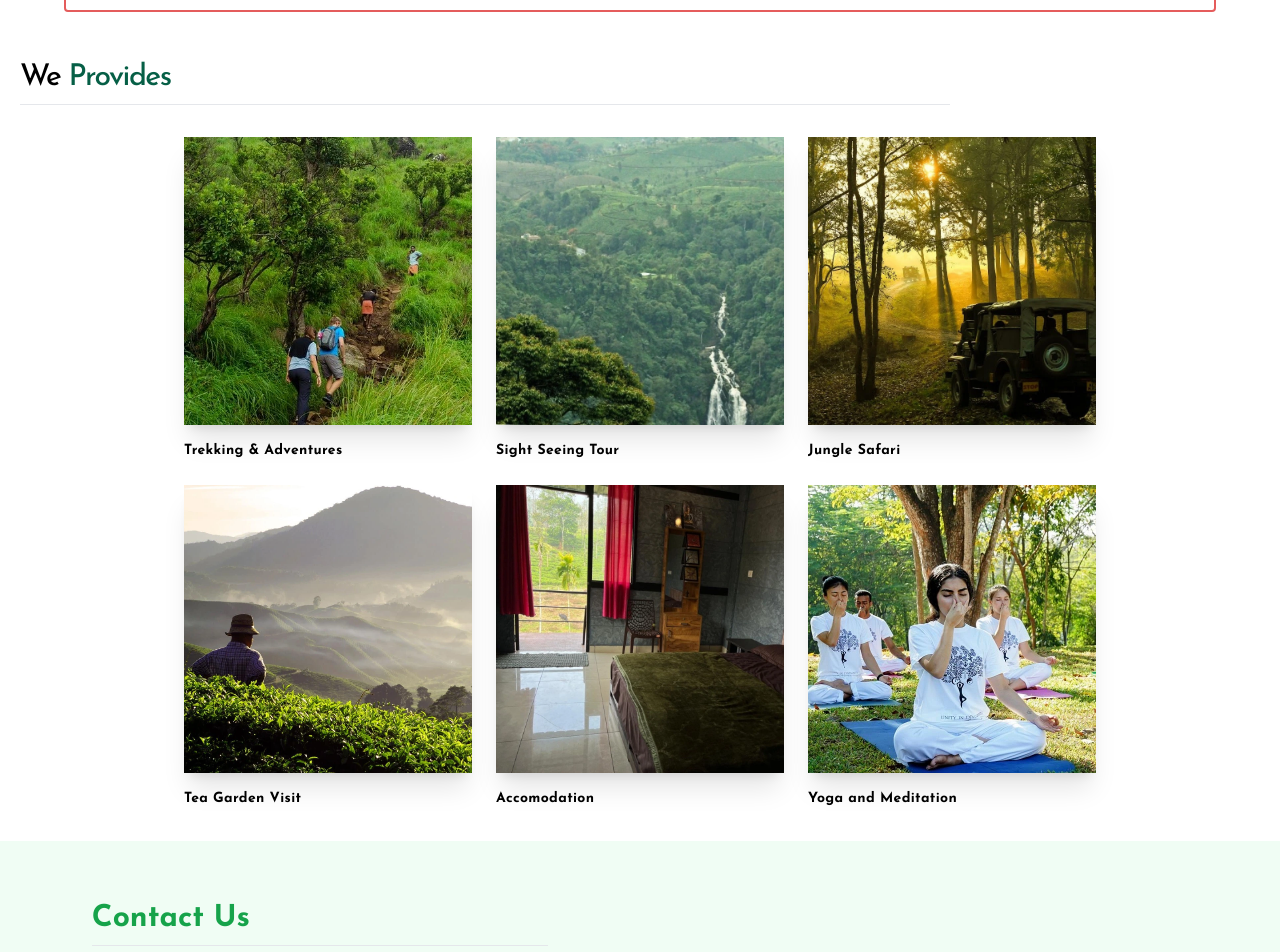
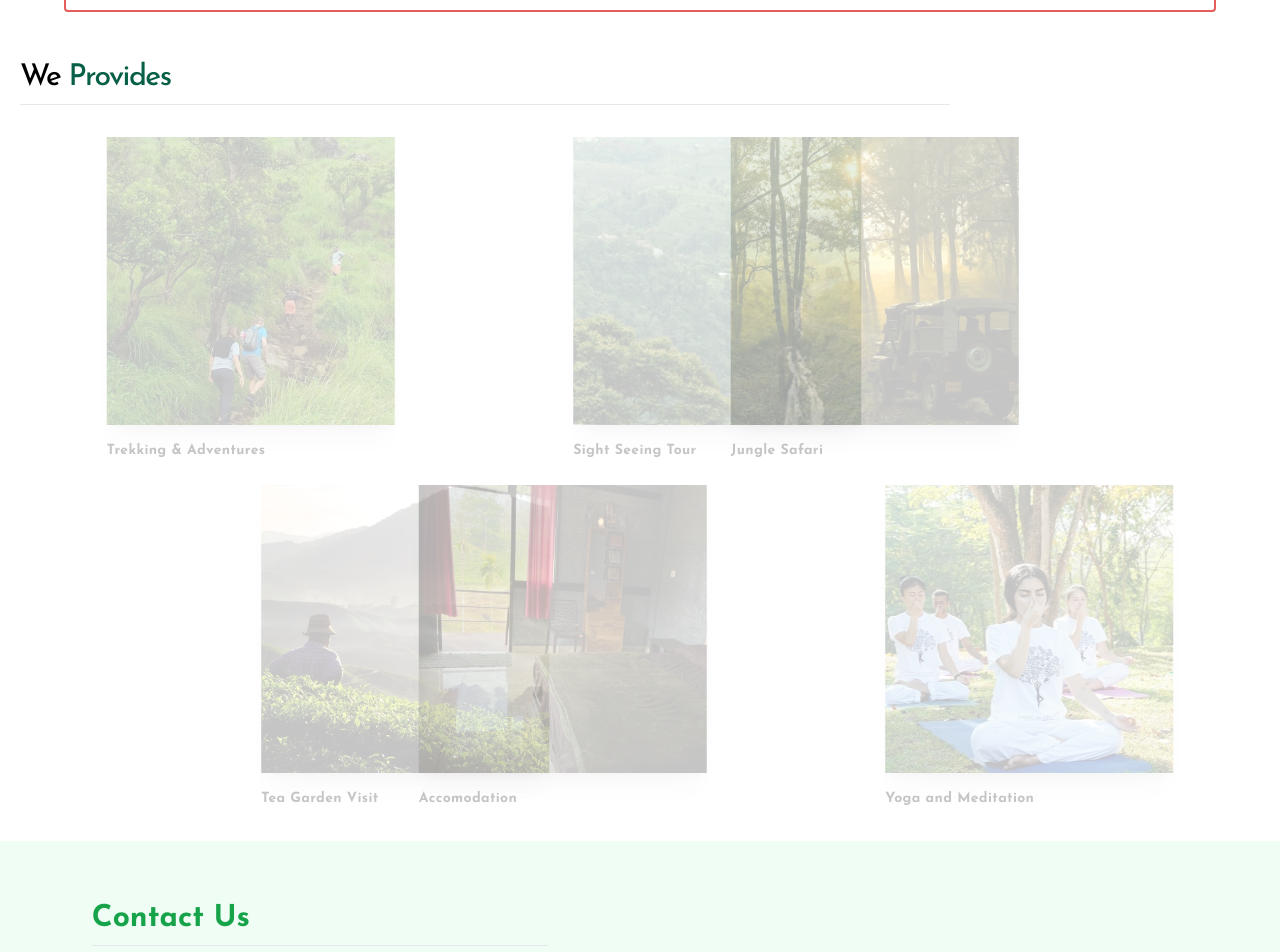
Before and after one commit to sarangpachari/severn-valley, a React (Vite) app: page / in a window 1280 px wide. Shown: the part 860-1812 px from the top of the page. Built offline with nearby package versions, Linux system fonts and the light colour scheme; grey boxes are pictures that could not be loaded.

Commit message:
update 5

```diff
--- a/index.html
+++ b/index.html
@@ -11,9 +11,12 @@
     <!-- FLOWBITE -->
     <link href="https://cdn.jsdelivr.net/npm/flowbite@2.5.2/dist/flowbite.min.css" rel="stylesheet" />
 
+
+
   </head>
   <body>
     <div id="root"></div>
+
     <!-- FLOWBITE -->
     <script src="https://cdn.jsdelivr.net/npm/flowbite@2.5.2/dist/flowbite.min.js"></script>
     <script type="module" src="/src/main.jsx"></script>
--- a/package.json
+++ b/package.json
@@ -10,6 +10,7 @@
     "preview": "vite preview"
   },
   "dependencies": {
+    "motion": "^11.15.0",
     "react": "^18.3.1",
     "react-dom": "^18.3.1",
     "react-icons": "^5.4.0",
--- a/src/components/Services.jsx
+++ b/src/components/Services.jsx
@@ -1,4 +1,5 @@
 import React from "react";
+import { motion } from "motion/react";
 import trekkingImg from "../assets/trekking-main-img.webp";
 import sightSeeingImg from "../assets/sight-seeing-main.webp";
 import jungleSafariImg from "../assets/jungle-safari-main.webp";
@@ -19,64 +20,92 @@ const Services = () => {
         {/* CARDS CONTAINER */}
         <div className="flex flex-wrap justify-center">
           {/*TREKKING CARD */}
-          <div className="md:w-max p-3 hover:scale-105 transition-all">
+          <motion.div
+            whileInView={{ opacity: 1, x: 0 }}
+            initial={{ opacity: 0, x: -100 }}
+            transition={{ duration: 1 }}
+            className="md:w-max p-3 hover:scale-105 transition-all"
+          >
             <Link to={"/gallery-tg"}>
               <img src={trekkingImg} alt="" className="h-72 shadow-xl" />
               <p className="text-sm  font-bold mt-4 tracking-wide">
                 Trekking & Adventures
               </p>
             </Link>
-          </div>
+          </motion.div>
 
           {/* CARD */}
-          <div className="md:w-max p-3 hover:scale-105 transition-all">
+          <motion.div
+            whileInView={{ opacity: 1, x: 0 }}
+            initial={{ opacity: 0, x: 100 }}
+            transition={{ duration: 1 }}
+            className="md:w-max p-3 hover:scale-105 transition-all"
+          >
             <Link to={"/gallery-ss"}>
               <img src={sightSeeingImg} alt="" className="h-72 shadow-xl" />
               <p className="text-sm  font-bold mt-4 tracking-wide">
                 Sight Seeing Tour
               </p>
             </Link>
-          </div>
+          </motion.div>
 
           {/* CARD */}
-          <div className="md:w-max p-3 hover:scale-105 transition-all">
+          <motion.div
+            whileInView={{ opacity: 1, x: 0 }}
+            initial={{ opacity: 0, x: -100 }}
+            transition={{ duration: 1 }}
+            className="md:w-max p-3 hover:scale-105 transition-all"
+          >
             <Link to={"/gallery-js"}>
               <img src={jungleSafariImg} alt="" className="h-72 shadow-xl" />
               <p className="text-sm  font-bold mt-4 tracking-wide">
                 Jungle Safari
               </p>
             </Link>
-          </div>
+          </motion.div>
 
           {/* CARD */}
-          <div className="md:w-max p-3 hover:scale-105 transition-all">
+          <motion.div
+            whileInView={{ opacity: 1, x: 0 }}
+            initial={{ opacity: 0, x: 100 }}
+            transition={{ duration: 1 }}
+            className="md:w-max p-3 hover:scale-105 transition-all"
+          >
             <Link to={"/gallery-teag"}>
               <img src={teaGardenImg} alt="" className="h-72 shadow-xl" />
               <p className="text-sm  font-bold mt-4 tracking-wide">
                 Tea Garden Visit
               </p>
             </Link>
-          </div>
+          </motion.div>
 
           {/* CARD */}
-          <div className="md:w-max p-3 hover:scale-105 transition-all">
+          <motion.div
+          whileInView={{opacity:1, x:0}}
+          initial={{opacity:0, x:-100}}
+          transition={{duration:1}}
+          className="md:w-max p-3 hover:scale-105 transition-all">
             <Link to={"/gallery-ac"}>
               <img src={accomodationImg} alt="" className="h-72 shadow-xl" />
               <p className="text-sm  font-bold mt-4 tracking-wide">
                 Accomodation
               </p>
             </Link>
-          </div>
+          </motion.div>
 
           {/* CARD */}
-          <div className="md:w-max p-3 hover:scale-105 transition-all">
+          <motion.div
+          whileInView={{opacity:1, x:0}}
+          initial={{opacity:0, x:100}}
+          transition={{duration:1}}
+          className="md:w-max p-3 hover:scale-105 transition-all">
             <Link to={"/gallery-ym"}>
               <img src={yogaMeditationImg} alt="" className="h-72 shadow-xl" />
               <p className="text-sm  font-bold mt-4 tracking-wide">
                 Yoga and Meditation
               </p>
             </Link>
-          </div>
+          </motion.div>
         </div>
       </div>
     </div>
```
Also changed, not shown: 1 other file (tests, documents, lock files or other folders).
